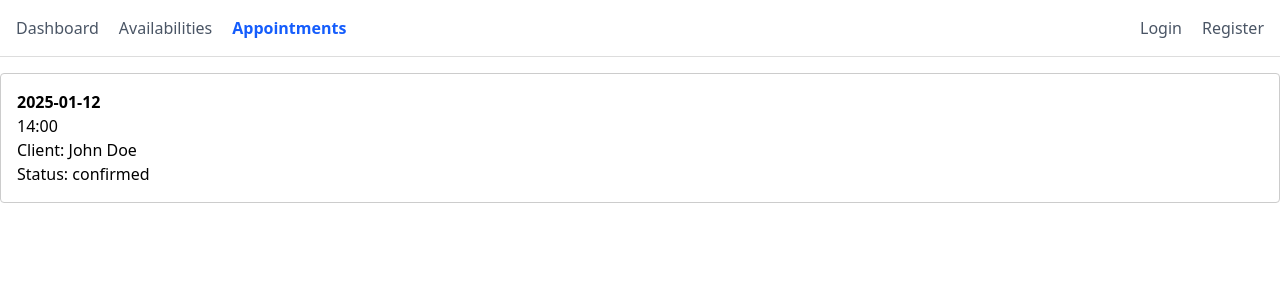
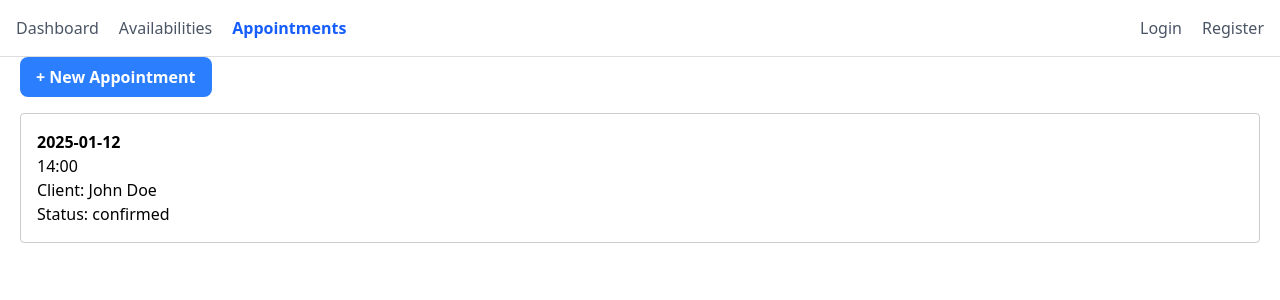
Before and after one commit to lucasamsellem/bookeasy, a Next.js app in the folder frontend/: page /appointments in a window 1280 px wide. Shown: the top 300 px of the page. Built offline with nearby package versions, Linux system fonts and the light colour scheme.

Commit message:
feat(front): implemented ActionButton.tsx and started working on new appointment feature

```diff
--- a/frontend/app/appointments/page.tsx
+++ b/frontend/app/appointments/page.tsx
@@ -1,3 +1,6 @@
+'use client';
+
+import ActionButton from '@/components/ActionButton';
 import AppointmentCard from '@/components/AppointmentCard';
 import { Appointment } from '@/types/appointment';
 
@@ -12,8 +15,15 @@ const mockAppointments: Appointment[] = [
 ];
 
 export default function AppointmentsPage() {
+  const handleNewAppointment = () => {
+    console.log('New Appointment');
+  };
+
   return (
     <section>
+      <h2>
+        <ActionButton text='New Appointment' icon='+' onClick={handleNewAppointment} />
+      </h2>
       <div style={{ display: 'grid', gap: '1rem', marginTop: '1rem' }}>
         {mockAppointments.map((appointment) => (
           <AppointmentCard key={appointment.id} appointment={appointment} />
--- a/frontend/app/layout.tsx
+++ b/frontend/app/layout.tsx
@@ -18,7 +18,7 @@ export default function RootLayout({
       <body>
         <ReactQueryProvider>
           <Header />
-          <main>{children}</main>
+          <main className='px-5'>{children}</main>
         </ReactQueryProvider>
       </body>
     </html>
--- /dev/null
+++ b/frontend/components/ActionButton.tsx
@@ -0,0 +1,16 @@
+type ActionButtonProps = {
+  text: string;
+  icon: string;
+  onClick: () => void;
+};
+
+export default function ActionButton({ text, icon, onClick }: ActionButtonProps) {
+  return (
+    <button
+      className='px-4 py-2 hover:opacity-80 transition bg-blue-500 text-white font-semibold rounded-lg'
+      onClick={onClick}
+    >
+      {icon || ''} {text}
+    </button>
+  );
+}
--- /dev/null
+++ b/frontend/components/ProfessionalsList.tsx
@@ -0,0 +1,3 @@
+export default function ProfessionalsList() {
+  return <ul></ul>;
+}
--- a/frontend/layout/Header.tsx
+++ b/frontend/layout/Header.tsx
@@ -23,7 +23,11 @@ export default function Header() {
           <NavLink href='/appointments'>Appointments</NavLink>
         </div>
 
-        {loggedUser.name && <p>Welcome, {loggedUser.name}</p>}
+        {loggedUser.name && (
+          <p>
+            Welcome, {loggedUser.name} ({loggedUser.role})
+          </p>
+        )}
 
         {!isLoggedIn && (
           <div className='flex gap-x-5'>
```
